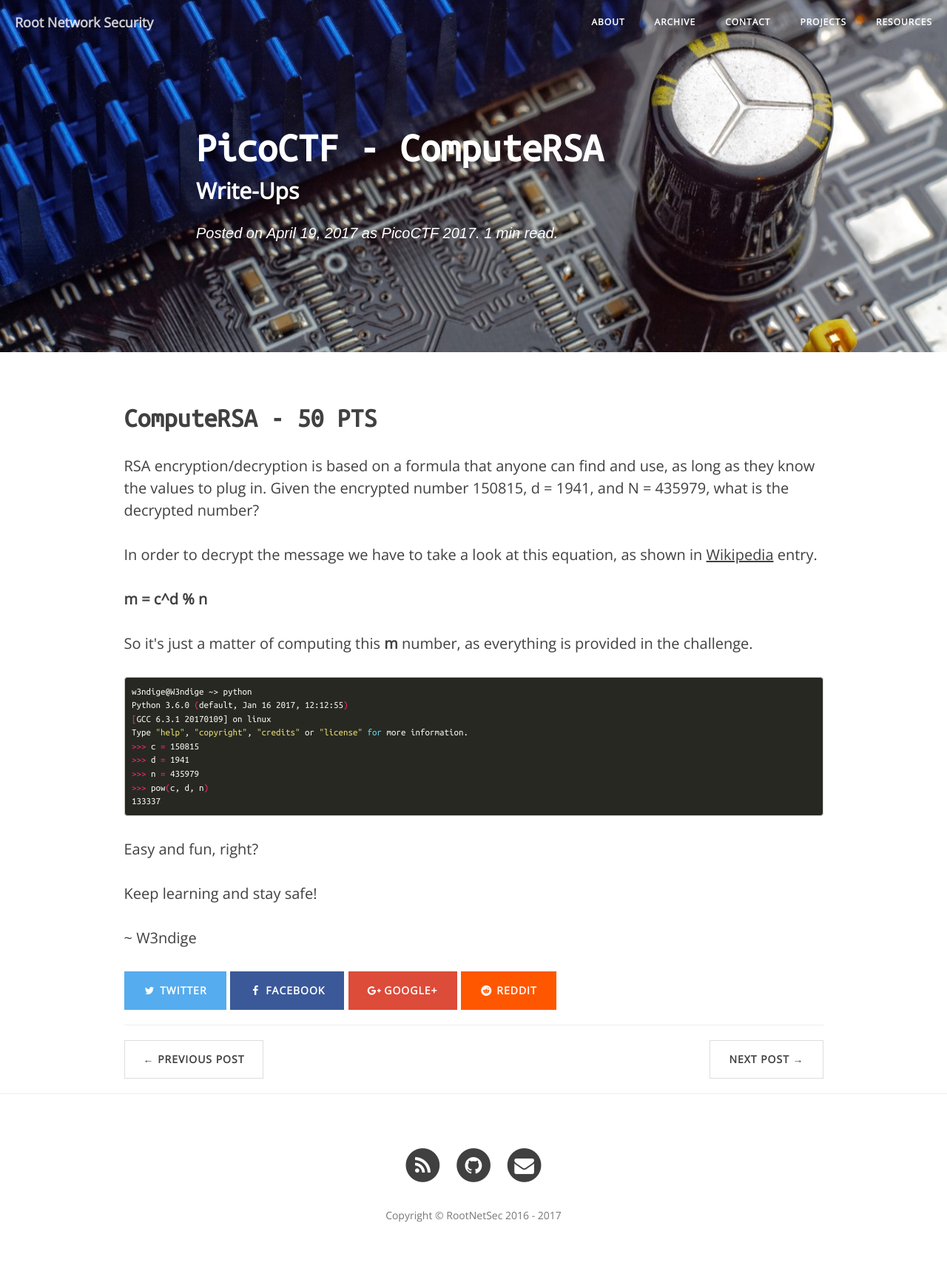
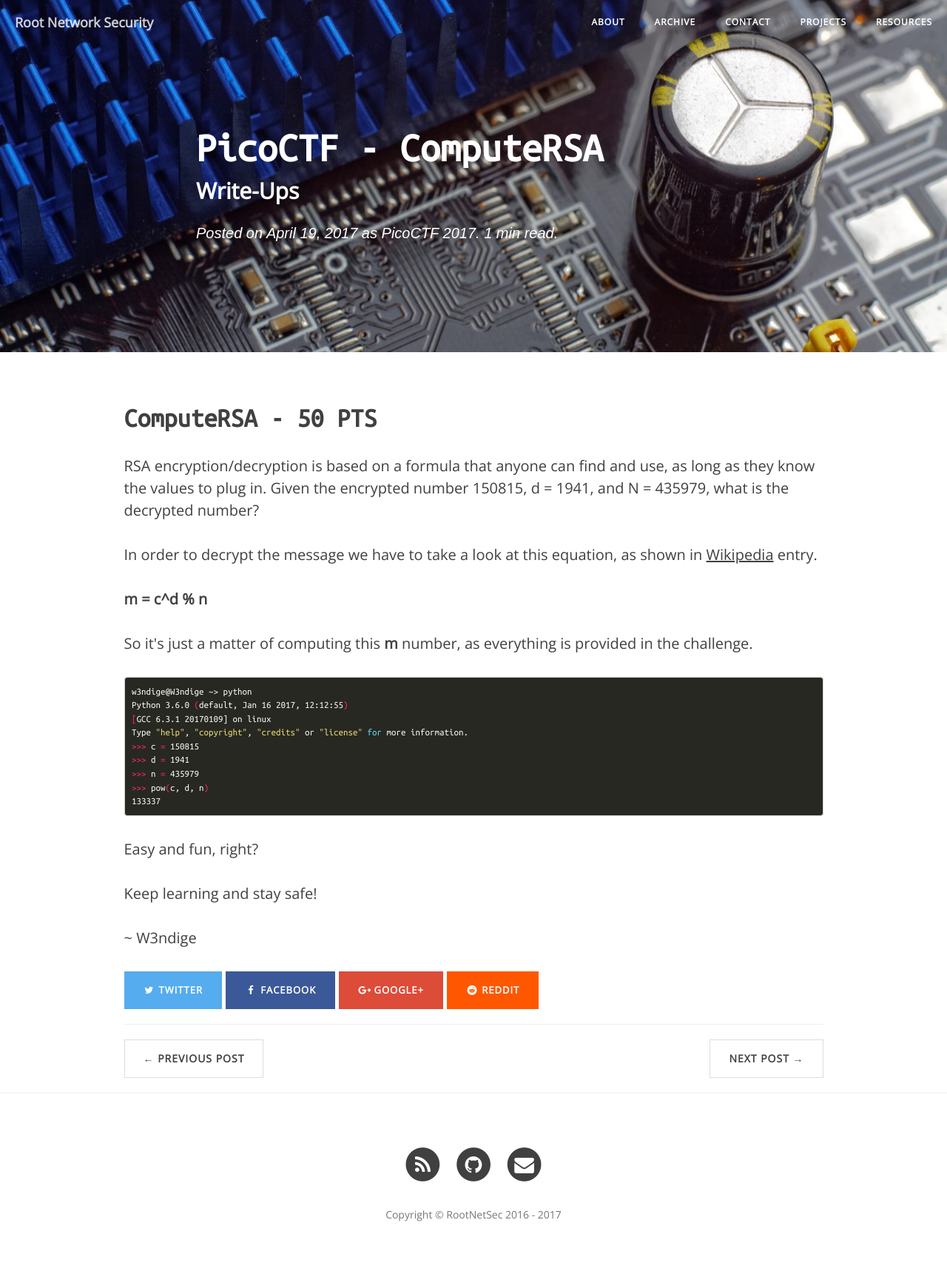
Before and after one commit to W3ndige/rootnetsec.github.io, a Jekyll site: the page built from _posts/2017-04-19-picoctf-computersa.markdown, in a window 1280 px wide. Shown: the whole page at 74% size. Built offline with Jekyll 4.4.1, drawn with Linux system fonts in a browser that asks for light colours; nearby versions of some CDN libraries.

Commit message:
Small fix in share func

```diff
--- a/_layouts/post.html
+++ b/_layouts/post.html
@@ -36,13 +36,13 @@
                       <h4>{{ site.data.ui-text[site.locale].share_on_label | default: "Share on" }}</h4>
                     {% endif %}
 
-                    <a href="https://twitter.com/intent/tweet?{% if site.twitter.username %}via={{ site.twitter.username }}&{% endif %}text={{ page.title }} {{ page.url | absolute_url }}" class="btn btn--twitter" title="{{ site.data.ui-text[site.locale].share_on_label | default: 'Share on' }} Twitter"><i class="fa fa-fw fa-twitter" aria-hidden="true"></i><span> Twitter</span></a>
+                    <a href="https://twitter.com/intent/tweet?{% if site.twitter.username %}via={{ site.twitter.username }}&{% endif %}text={{ page.title }} {{ page.url | absolute_url }}" class="btn btn--twitter" title="{{ site.data.ui-text[site.locale].share_on_label | default: 'Share on' }} Twitter"><i class="fa fa-fw fa-twitter" aria-hidden="true"></i><span class="hidden-xs"> Twitter</span></a>
 
-                    <a href="https://www.facebook.com/sharer/sharer.php?u={{ page.url | absolute_url }}" class="btn btn--facebook" title="{{ site.data.ui-text[site.locale].share_on_label | default: 'Share on' }} Facebook"><i class="fa fa-fw fa-facebook" aria-hidden="true"></i><span> Facebook</span></a>
+                    <a href="https://www.facebook.com/sharer/sharer.php?u={{ page.url | absolute_url }}" class="btn btn--facebook" title="{{ site.data.ui-text[site.locale].share_on_label | default: 'Share on' }} Facebook"><i class="fa fa-fw fa-facebook" aria-hidden="true"></i><span class="hidden-xs"> Facebook</span></a>
 
-                    <a href="https://plus.google.com/share?url={{ page.url | absolute_url }}" class="btn btn--google-plus" title="{{ site.data.ui-text[site.locale].share_on_label | default: 'Share on' }} Google Plus"><i class="fa fa-fw fa-google-plus" aria-hidden="true"></i><span> Google+</span></a>
+                    <a href="https://plus.google.com/share?url={{ page.url | absolute_url }}" class="btn btn--google-plus" title="{{ site.data.ui-text[site.locale].share_on_label | default: 'Share on' }} Google Plus"><i class="fa fa-fw fa-google-plus" aria-hidden="true"></i><span class="hidden-xs"> Google+</span></a>
 
-                    <a href="https://www.reddit.com/submit?url={{ page.url | absolute_url }}" class="btn btn--reddit" title="{{ site.data.ui-text[site.locale].share_on_label | default: 'Share on' }} Reddit"><i class="fa fa-fw fa-reddit" aria-hidden="true"></i><span> Reddit</span></a>
+                    <a href="https://www.reddit.com/submit?url={{ page.url | absolute_url }}" class="btn btn--reddit" title="{{ site.data.ui-text[site.locale].share_on_label | default: 'Share on' }} Reddit"><i class="fa fa-fw fa-reddit" aria-hidden="true"></i><span class="hidden-xs"> Reddit</span></a>
                 </section>
                 <hr>
                 <ul class="pager">
--- a/css/clean-blog.css
+++ b/css/clean-blog.css
@@ -349,35 +349,43 @@
 }
 .btn--twitter {
     color: white;
+    font-size: 13px;
     background-color: #55acee;
 }
 .btn--twitter:hover {
     color: white;
+    font-size: 13px;
     background-color: #448abe;
 }
 
 .btn--facebook {
     color: white;
+    font-size: 13px;
     background-color: #3b5998;
 }
 .btn--facebook:hover {
     color: white;
+    font-size: 13px;
     background-color: #2f477a;
 }
 .btn--google-plus {
     color: white;
+    font-size: 13px;
     background-color: #dd4b39;
 }
 .btn--google-plus:hover {
     color: white;
+    font-size: 13px;
     background-color: #b13c2e;
 }
 .btn--reddit {
     color: white;
+    font-size: 13px;
     background-color: #ff5700;
 }
 .btn--reddit:hover {
     color: white;
+    font-size: 13px;
     background-color: #e64e00;
 }
 .pager {
```
Also changed, not shown: css/clean-blog.min.css, 3 other files.
